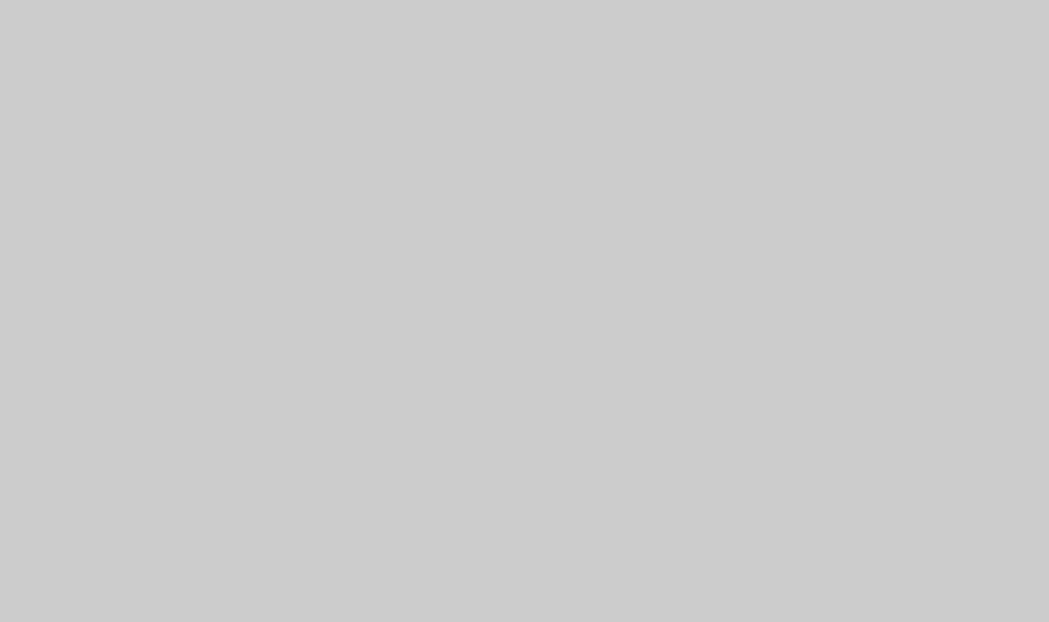
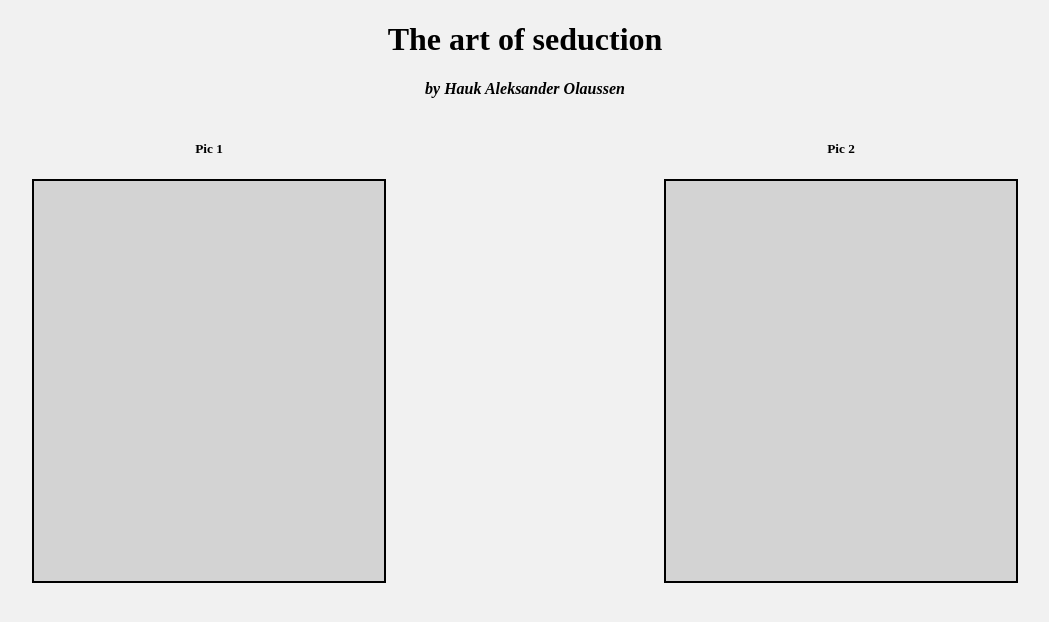
Before and after one commit to Olaussen/webdev, a plain HTML site: page P1/index.html in a window 1280 px wide. Shown: the whole page, without its empty margins (115-1164 px from the left). Drawn offline with nearby package versions, Linux system fonts and the light colour scheme.

Commit message:
Added 2 frames where the art will be added

```diff
--- a/P1/index.html
+++ b/P1/index.html
@@ -4,13 +4,27 @@
 <head>
     <meta charset="UTF-8">
     <meta name="viewport" content="width=device-width, initial-scale=1.0">
-    <title>Project 1 - Mitt abstrakte bilde</title>
+    <title>Project 1 - Mine fantastiske abstrakte bilder</title>
     <script src="https://code.jquery.com/jquery-3.5.1.min.js"></script>
     <script src="index.js"></script>
     <link rel="stylesheet" href="main.css">
 </head>
 
 <body>
+    <div id="maincontainer">
+        <h1>The art of seduction</h1>
+        <h4><i>by Hauk Aleksander Olaussen</i></h4>
+        <div id="pictures">
+            <div class="artcontainer">
+                <h5>Pic 1</h5>
+                <canvas class="art"></canvas>
+            </div>
+            <div class="artcontainer">
+                <h5>Pic 2</h5>
+                <svg class="art"></svg>
+            </div>
+        </div>
+    </div>
 
 </body>
 
--- a/P1/main.css
+++ b/P1/main.css
@@ -1,3 +1,23 @@
 html {
-    background: #ccc;
+    background: #f1f1f1;
 }
+
+#maincontainer {
+    text-align: center;
+}
+
+#pictures {
+    display: flex;
+    justify-content: space-around;
+}
+
+.art {
+    width: 350px;
+    height: 400px;
+    background-color: lightgrey;
+    border: 2px solid black;
+}
+
+.art:hover {
+    background-color: blueviolet;
+}
```
